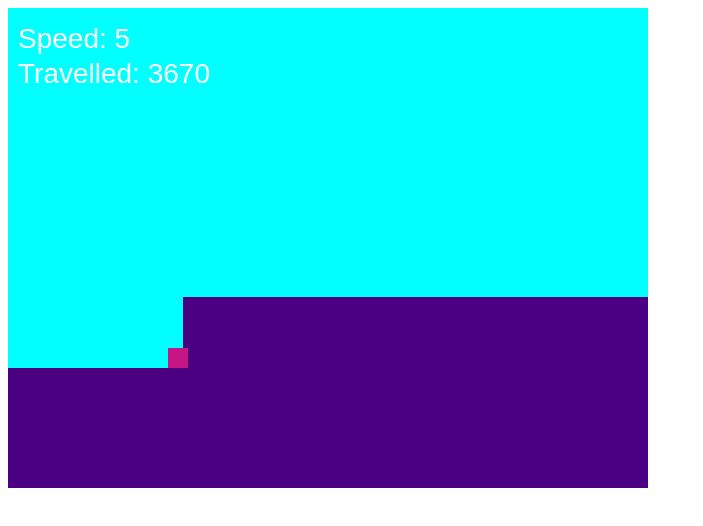
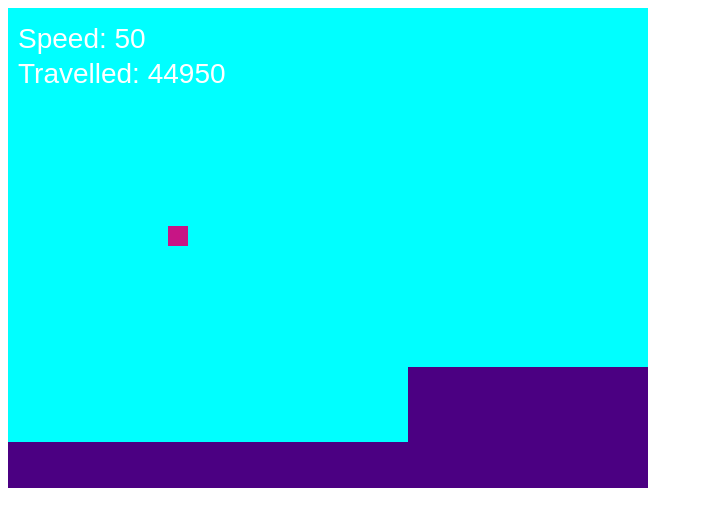
Before and after one commit to ianchzhu/minigame, a plain HTML site: page er.html in a window 1280 px wide. Shown: the whole page, without its empty margins (0-703 px from the left). Drawn offline with Linux system fonts and the light colour scheme.

Commit message:
Update er.html

```diff
--- a/er.html
+++ b/er.html
@@ -16,9 +16,9 @@
     var world = {
       height: 480,
       width: 640,
-      gravity: 10,
+      gravity: 00,
       highestFloor: 240,
-      speed: 5,
+      speed: 50,
       distanceTravelled: 0,
       maxSpeed: 40,
       tilesPassed: 0,
```
